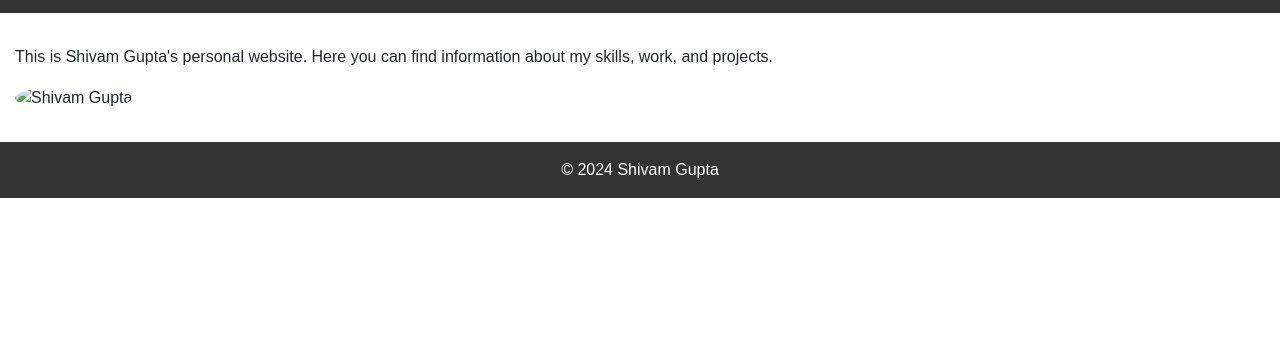
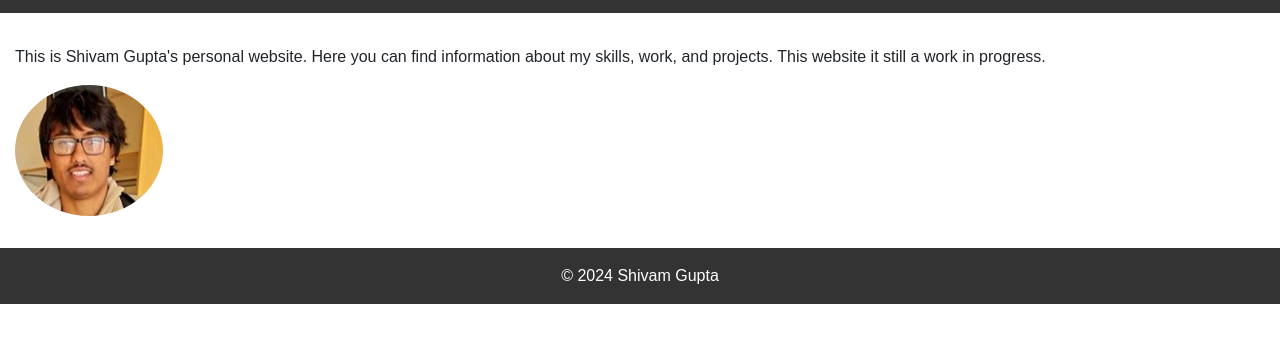
Before and after one commit to Shivam-Gupta123/Shivam-Gupta123.github.io, a plain HTML site: page index.html in a window 1280 px wide. Shown: the part 123-466 px from the top of the page. Drawn offline with nearby package versions, Linux system fonts and the light colour scheme.

Commit message:
adding stuff and pictures

```diff
--- a/index.html
+++ b/index.html
@@ -77,8 +77,8 @@
 <div class="container content-section">
   <div class="row">
     <div class="col-lg-12">
-      <p>This is Shivam Gupta's personal website. Here you can find information about my skills, work, and projects.</p>
-      <img src="your-image.jpg" alt="Shivam Gupta" class="img-fluid rounded-circle animate__animated animate__zoomIn">
+      <p>This is Shivam Gupta's personal website. Here you can find information about my skills, work, and projects. This website it still a work in progress.</p>
+      <img src="Images_And_Extras/Shivam The Clown.png" alt="Shivam Gupta" class="img-fluid rounded-circle animate__animated animate__zoomIn">
     </div>
   </div>
 </div>
```
Also changed, not shown: Images_And_Extras/Shivam The Clown.png (added).
